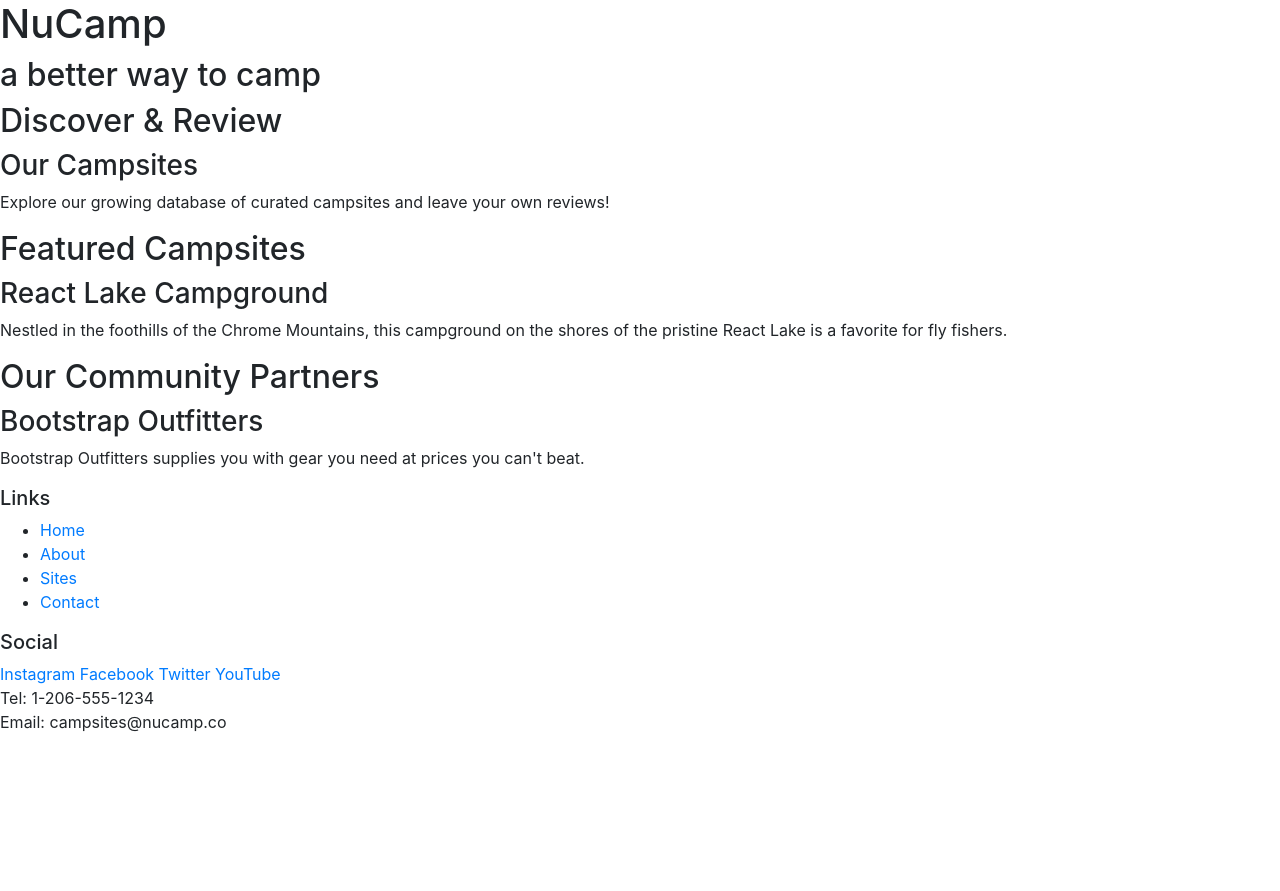
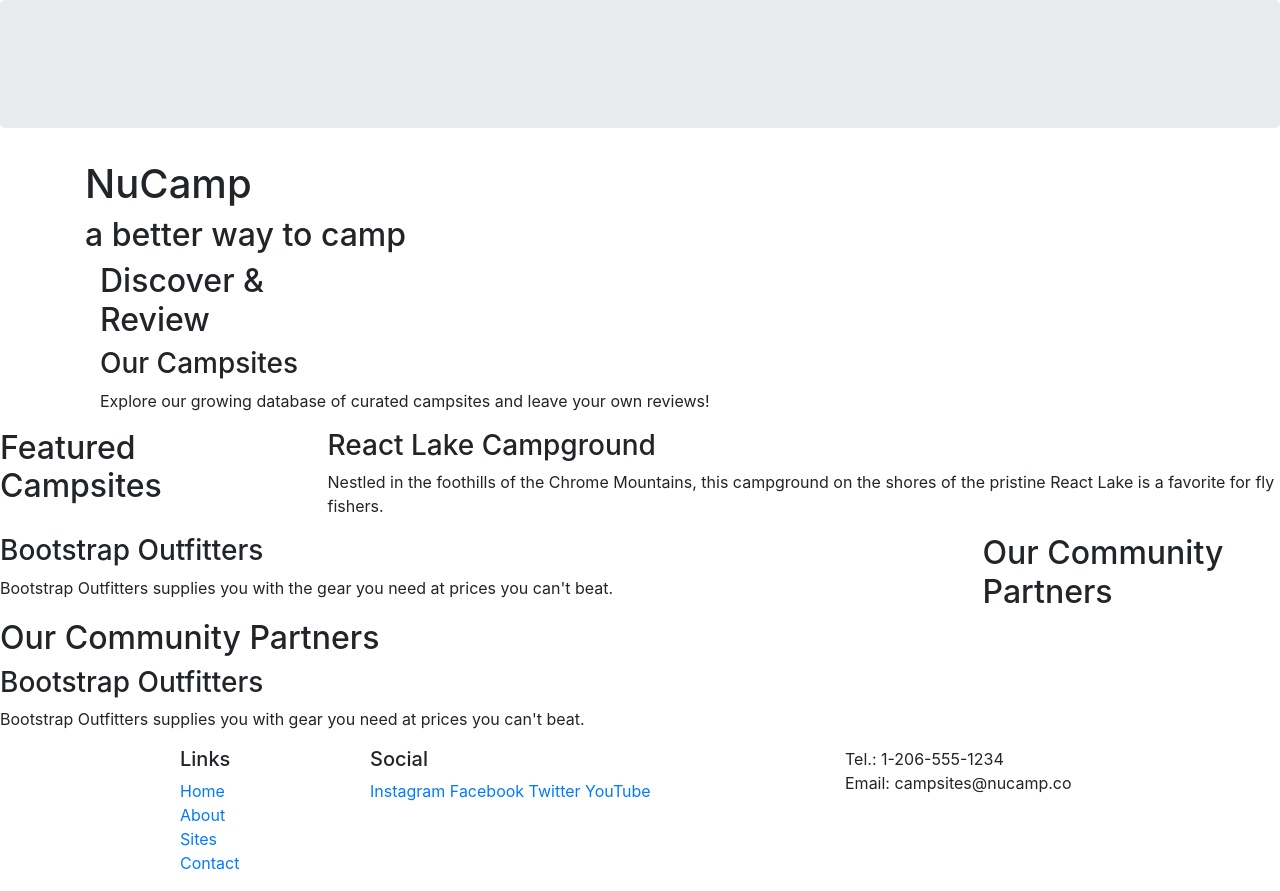
Before and after one commit to anthonyhsanders/nucamp-bootstrap, a website: page index.html in a window 1280 px wide. Before the commit the page ends 800 px from the top, so only its background shows below. Drawn offline with nearby package versions, Linux system fonts and the light colour scheme.

Commit message:
Bootstrap Grid

```diff
--- a/index.html
+++ b/index.html
@@ -14,22 +14,51 @@
 <body>
 
     <header>
-        <div>
+
+        <header class="jumbotron">
+
+        </header>
+        <div class="container">
+            <div class="row">
+                <div class="col">
                     <h1>NuCamp</h1>
                     <h2>a better way to camp</h2>
                 </div>
+            </div>
+        </div>
     </header>
 
-    <div>
+    <div class="container">
+        <div class="col-sm-4 order-sm-last col-md-3">
             <h2>Discover & Review</h2>
+        </div>
+
+            <div class="col">
                 <h3>Our Campsites</h3>
                 <p>Explore our growing database of curated campsites and leave your own reviews!</p>
             </div>
+        </div>
 
-    <div>
+        <div class="row">
+            <div class="col-sm-4 col-md-3">
                 <h2>Featured Campsites</h2>
+            </div>
+            <div class="col">
                 <h3>React Lake Campground</h3>
         		<p>Nestled in the foothills of the Chrome Mountains, this campground on the shores of the pristine React Lake is a favorite for fly fishers.</p>
+   			</div>
+        </div>
+
+        <div class="row">
+           <div class="col-sm-4 order-sm-last col-md-3">
+                <h2>Our Community Partners</h2>
+            </div>
+
+            <div class="col">
+                <h3>Bootstrap Outfitters</h3>
+        		<p>Bootstrap Outfitters supplies you with the gear you need at prices you can't beat.</p>
+            </div>
+        </div>
     </div>
 
     <div>
@@ -39,25 +68,29 @@
     </div>
 
     <footer>
-        <div>
+        <div class="container">
+            <div class="row">
+                <div class="col-4 col-sm-2 offset-1">
                     <h5>Links</h5>
-            <ul>
+                    <ul class="list-unstyled">
                         <li><a href="#">Home</a></li>
                         <li><a href="#">About</a></li>
                         <li><a href="#">Sites</a></li>
                         <li><a href="#">Contact</a></li>
                     </ul>
                 </div>
-        <div>
+                <div class="col-6 col-sm-5">
                 	<h5>Social</h5>
                     <a href="http://instagram.com/">Instagram</a>
                     <a href="http://facebook.com/">Facebook</a>
                     <a href="http://twitter.com/">Twitter</a>
                     <a href="http://youtube.com/">YouTube</a>
                 </div>
-        <div>
-            Tel: 1-206-555-1234<br />
+                <div class="col-sm-4">
+                    Tel.: 1-206-555-1234<br />
                     Email: campsites@nucamp.co
+                </div>
+           </div>
         </div>
     </footer>
 
```
Lines whose indentation alone changed are shown as unchanged.
